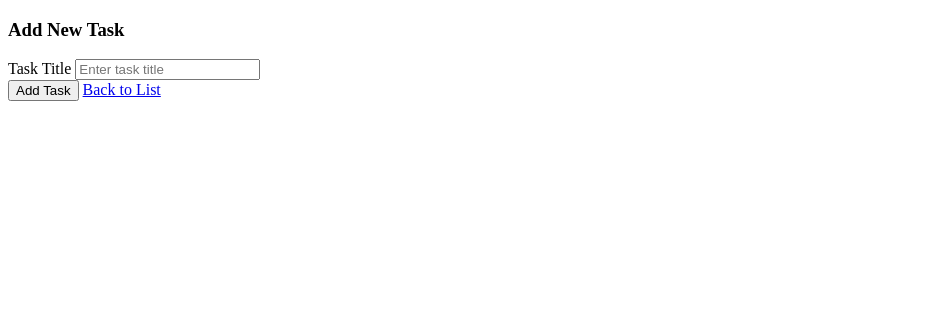
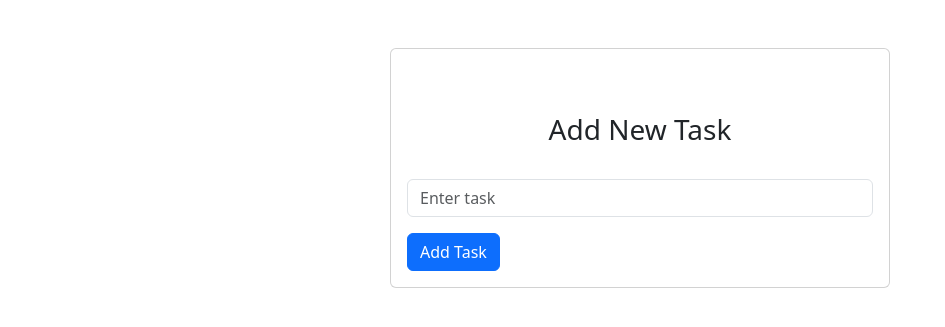
Before and after one commit to Geetanjali17Nayak/TickOff, a Django app: page /add_task/ in a window 1280 px wide. Shown: the top 327 px of the page, without its empty margins (0-945 px from the left). Run offline with Django 5.2, Linux system fonts and the light colour scheme.

```diff
--- a/tasks/templates/add_task.html
+++ b/tasks/templates/add_task.html
@@ -5,20 +5,23 @@
     <meta charset="UTF-8">
     <meta name="viewport" content="width=device-width, initial-scale=1.0">
     <title>Document</title>
+    <link href="https://cdn.jsdelivr.net/npm/bootstrap@5.3.3/dist/css/bootstrap.min.css" rel="stylesheet" integrity="sha384-QWTKZyjpPEjISv5WaRU9OFeRpok6YctnYmDr5pNlyT2bRjXh0JMhjY6hW+ALEwIH" crossorigin="anonymous">
 </head>
 <body>
-    <div class="card mx-auto" style="max-width: 500px;">
+    <div class="card mx-auto mt-5" style="max-width: 500px;">
         <div class="card-body">
-            <h3 class="card-title">Add New Task</h3>
-            <form method="post">
+            <h3 class="card-title mt-5 text-center" >Add New Task</h3>
+            <form  method="post">
                 {% csrf_token %}
-                <div class="mb-3">
-                    <label for="taskTitle" class="form-label">Task Title</label>
-                    <input type="text" name="title" id="taskTitle" class="form-control" placeholder="Enter task title" required>
+                <div class="form-group">
+                  <label for="exampleInputEmail1"></label>
+                  <input type="text" class="form-control" id="exampleInputEmail1" aria-describedby="emailHelp" placeholder="Enter task">
+
                 </div>
-                <button type="submit" class="btn btn-success">Add Task</button>
-                <a href="{% url 'task_list' %}" class="btn btn-secondary">Back to List</a>
-            </form>
+
+
+                <button type="submit" class="btn btn-primary mt-3">Add Task</button>
+              </form>
         </div>
     </div>
 </body>
--- a/tasks/templates/task.html
+++ b/tasks/templates/task.html
@@ -7,7 +7,7 @@
     <link rel="stylesheet" href="https://cdn.jsdelivr.net/npm/bootstrap@5.3.0/dist/css/bootstrap.min.css">
 </head>
 <body>
-    <<h1 class="text-center" >TO-DO-LIST</h1>
+    <<h1 class="text-center">TO-DO-LIST</h1>
 
 
     <ul class="list-group">
```
Also changed, not shown: tasks/templates/login.html (added), tasks/templates/register.html (added).
